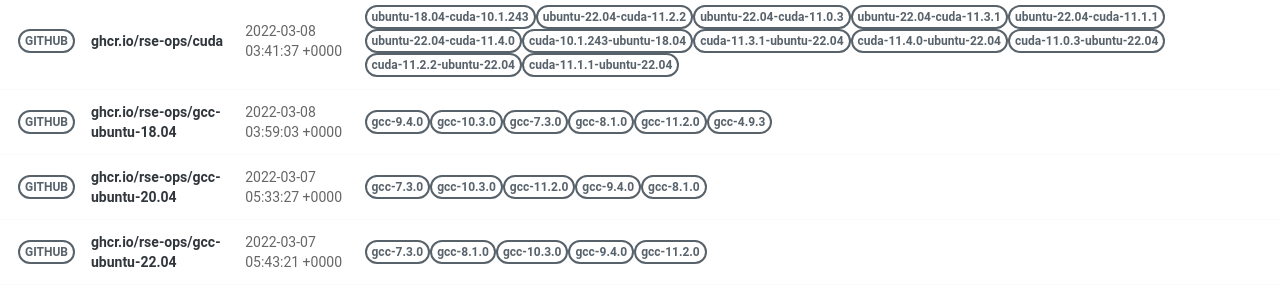
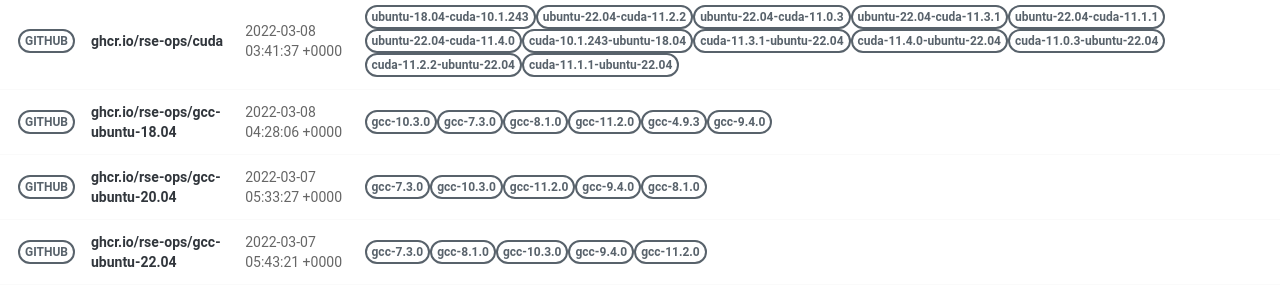
Before and after one commit to rse-ops/docker-images, a Jekyll site: the page built from pages/index.md, in a window 1280 px wide. Shown: the part 502-801 px from the top of the page. Built offline with Jekyll 4.4.1, drawn with Linux system fonts in a browser that asks for light colours; nearby versions of some CDN libraries.

Commit message:
Automated push to update library 2022-03-08

```diff
--- a/_library/ghcr.io-rse-ops-gcc-ubuntu-18.04.md
+++ b/_library/ghcr.io-rse-ops-gcc-ubuntu-18.04.md
@@ -1,14 +1,11 @@
 ---
 layout: container
 name: ghcr.io/rse-ops/gcc-ubuntu-18.04
-updated_at: 2022-03-08 03:59:03.311037
+updated_at: 2022-03-08 04:28:06.461567
 
 
 container_url: https://github.com/orgs/rse-ops/packages/container/package/gcc-ubuntu-18.04
 versions:
- - tag: gcc-9.4.0
-   dockerfile: https://github.com/rse-ops/docker-images/blob/main/ubuntu/gcc/Dockerfile
-   manifest: https://crane.ggcr.dev/manifest/ghcr.io/rse-ops/gcc-ubuntu-18.04:gcc-9.4.0
  - tag: gcc-10.3.0
    dockerfile: https://github.com/rse-ops/docker-images/blob/main/ubuntu/gcc/Dockerfile
    manifest: https://crane.ggcr.dev/manifest/ghcr.io/rse-ops/gcc-ubuntu-18.04:gcc-10.3.0
```
Also changed, not shown: other parts of _library/ghcr.io-rse-ops-gcc-ubuntu-18.04.md (+3 -0 lines).
